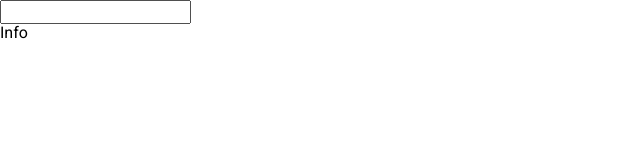
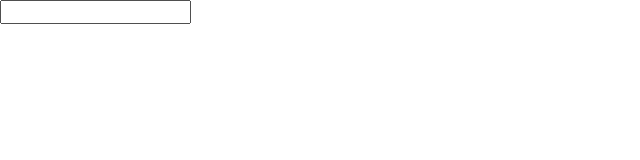
Before and after one commit to MartinSaposnik/el-Climas, a React (Create React App) app: page / in a window 1280 px wide. Shown: the top 160 px of the page, without its empty margins (0-640 px from the left). Built offline with nearby package versions, Linux system fonts and the light colour scheme.

Commit message:
new commit

```diff
--- a/src/components/weatherApp.js
+++ b/src/components/weatherApp.js
@@ -1,4 +1,4 @@
-import {useState} from "react"
+import { useState } from "react"
 import WeatherForm from "./weatherForm"
 
 export default function WeatherApp(){
@@ -9,6 +9,8 @@ export default function WeatherApp(){
         try{
             const request = await fetch(`${process.env.REACT_APP_URL}&key=${process.env.REACT_APP_KEY}&Q=${city}`);
             const json = await request.json();
+            setWeather(json);
+            console.log(json);
         }catch(error){
 
         }
@@ -21,6 +23,6 @@ export default function WeatherApp(){
 
     return <div>
         <WeatherForm onchangeCity={handleChangeCity}/>
-        <div>Info</div>
+        <div>{weather?.current.temp_c}</div>
     </div>
 }
```
